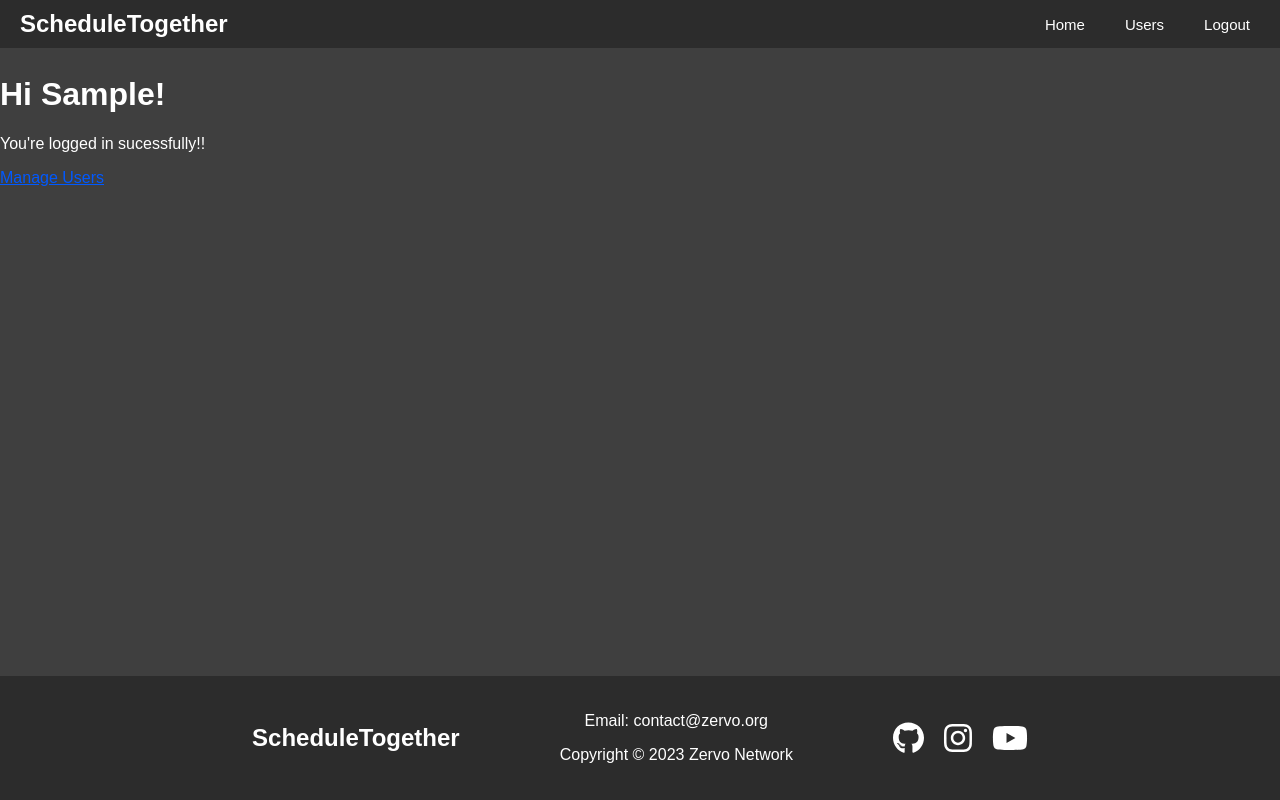
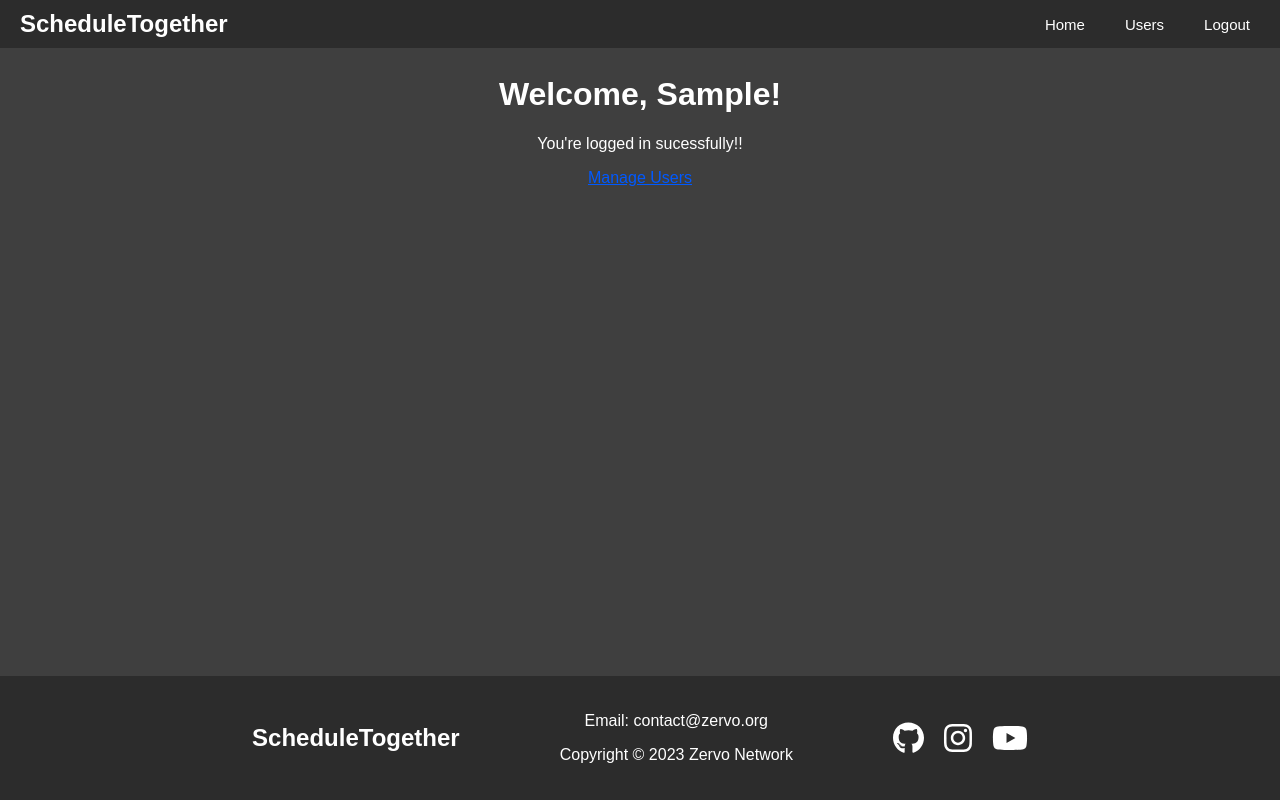
Before and after one commit to ZervoTheProtogen/schedule-together, a Vue app in the folder frontend/: page / in a window 1280 px wide. Built offline with nearby package versions, Linux system fonts and the light colour scheme; sample sign-in values are in the browser's storage.

Commit message:
Minor HomeView improvement

```diff
--- a/frontend/src/views/HomeView.vue
+++ b/frontend/src/views/HomeView.vue
@@ -9,8 +9,10 @@ const { user } = storeToRefs(authStore);
 
 <template>
     <div v-if="user">
-        <h1>Hi {{user.firstName}}!</h1>
-        <p>You're logged in sucessfully!!</p>
-        <p><router-link to="/users">Manage Users</router-link></p>
+        <div style="text-align: center;">
+            <h1>Welcome, {{user.firstName}}!</h1>
+            <p>You're logged in sucessfully!!</p>
+            <p><router-link to="/users">Manage Users</router-link></p>
+        </div>
     </div>
 </template>
```
